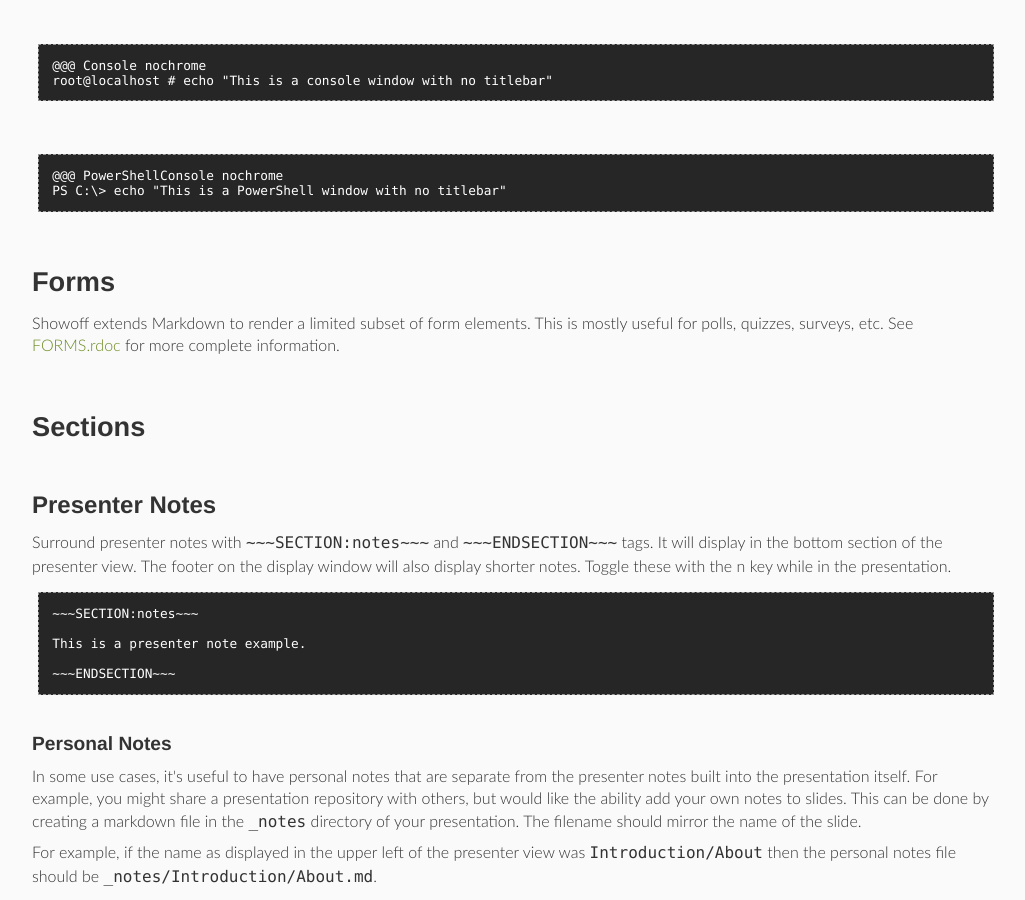
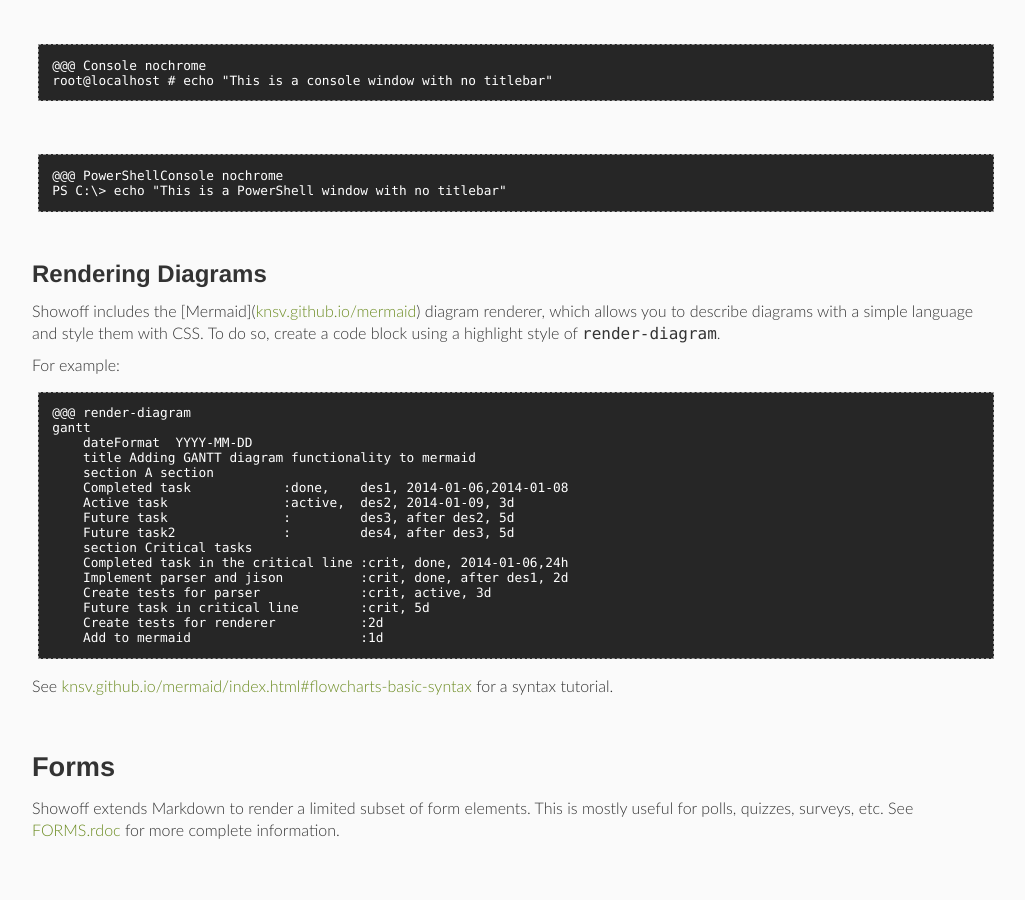
Before and after one commit to binford2k/showoff, a Jekyll site: the page documentation/AUTHORING_rdoc.html, which Jekyll copies as it is, in a window 1280 px wide and 900 px high, scrolled down 7349 px. Shown: the whole window, without its empty margins (248-1273 px from the left). Built offline with Jekyll 4.4.1, drawn with Linux system fonts in a browser that asks for light colours; some web fonts are replaced.

Commit message:
updating docs

```diff
--- a/documentation/AUTHORING_rdoc.html
+++ b/documentation/AUTHORING_rdoc.html
@@ -65,6 +65,7 @@
     <li><a href="#label-Language+Highlighting">Language Highlighting</a>
     <li><a href="#label-Syntax+highlighting+styles">Syntax highlighting styles</a>
     <li><a href="#label-Console+Windows">Console Windows</a>
+    <li><a href="#label-Rendering+Diagrams">Rendering Diagrams</a>
     <li><a href="#label-Forms">Forms</a>
     <li><a href="#label-Sections">Sections</a>
     <li><a href="#label-Presenter+Notes">Presenter Notes</a>
@@ -528,6 +529,37 @@ root@localhost # echo &quot;This is a console window with no titlebar&quot;</pre
 <pre>@@@ PowerShellConsole nochrome
 PS C:\&gt; echo &quot;This is a PowerShell window with no titlebar&quot;</pre>
 
+<h2 id="label-Rendering+Diagrams">Rendering Diagrams<span><a href="#label-Rendering+Diagrams">&para;</a> <a href="#top">&uarr;</a></span></h2>
+
+<p>Showoff includes the [Mermaid](<a
+href="http://knsv.github.io/mermaid">knsv.github.io/mermaid</a>) diagram
+renderer, which allows you to describe diagrams with a simple language and
+style them with CSS. To do so, create a code block using a highlight style
+of <code>render-diagram</code>.</p>
+
+<p>For example:</p>
+
+<pre>@@@ render-diagram
+gantt
+    dateFormat  YYYY-MM-DD
+    title Adding GANTT diagram functionality to mermaid
+    section A section
+    Completed task            :done,    des1, 2014-01-06,2014-01-08
+    Active task               :active,  des2, 2014-01-09, 3d
+    Future task               :         des3, after des2, 5d
+    Future task2              :         des4, after des3, 5d
+    section Critical tasks
+    Completed task in the critical line :crit, done, 2014-01-06,24h
+    Implement parser and jison          :crit, done, after des1, 2d
+    Create tests for parser             :crit, active, 3d
+    Future task in critical line        :crit, 5d
+    Create tests for renderer           :2d
+    Add to mermaid                      :1d</pre>
+
+<p>See <a
+href="http://knsv.github.io/mermaid/index.html#flowcharts-basic-syntax">knsv.github.io/mermaid/index.html#flowcharts-basic-syntax</a>
+for a syntax tutorial.</p>
+
 <h1 id="label-Forms">Forms<span><a href="#label-Forms">&para;</a> <a href="#top">&uarr;</a></span></h1>
 
 <p>Showoff extends Markdown to render a limited subset of form elements. This
--- a/documentation/table_of_contents.html
+++ b/documentation/table_of_contents.html
@@ -45,6 +45,7 @@
       <li><a href="AUTHORING_rdoc.html#label-Language+Highlighting">Language Highlighting</a>
       <li><a href="AUTHORING_rdoc.html#label-Syntax+highlighting+styles">Syntax highlighting styles</a>
       <li><a href="AUTHORING_rdoc.html#label-Console+Windows">Console Windows</a>
+      <li><a href="AUTHORING_rdoc.html#label-Rendering+Diagrams">Rendering Diagrams</a>
       <li><a href="AUTHORING_rdoc.html#label-Forms">Forms</a>
       <li><a href="AUTHORING_rdoc.html#label-Sections">Sections</a>
       <li><a href="AUTHORING_rdoc.html#label-Presenter+Notes">Presenter Notes</a>
```
Also changed, not shown: 4 other files.
